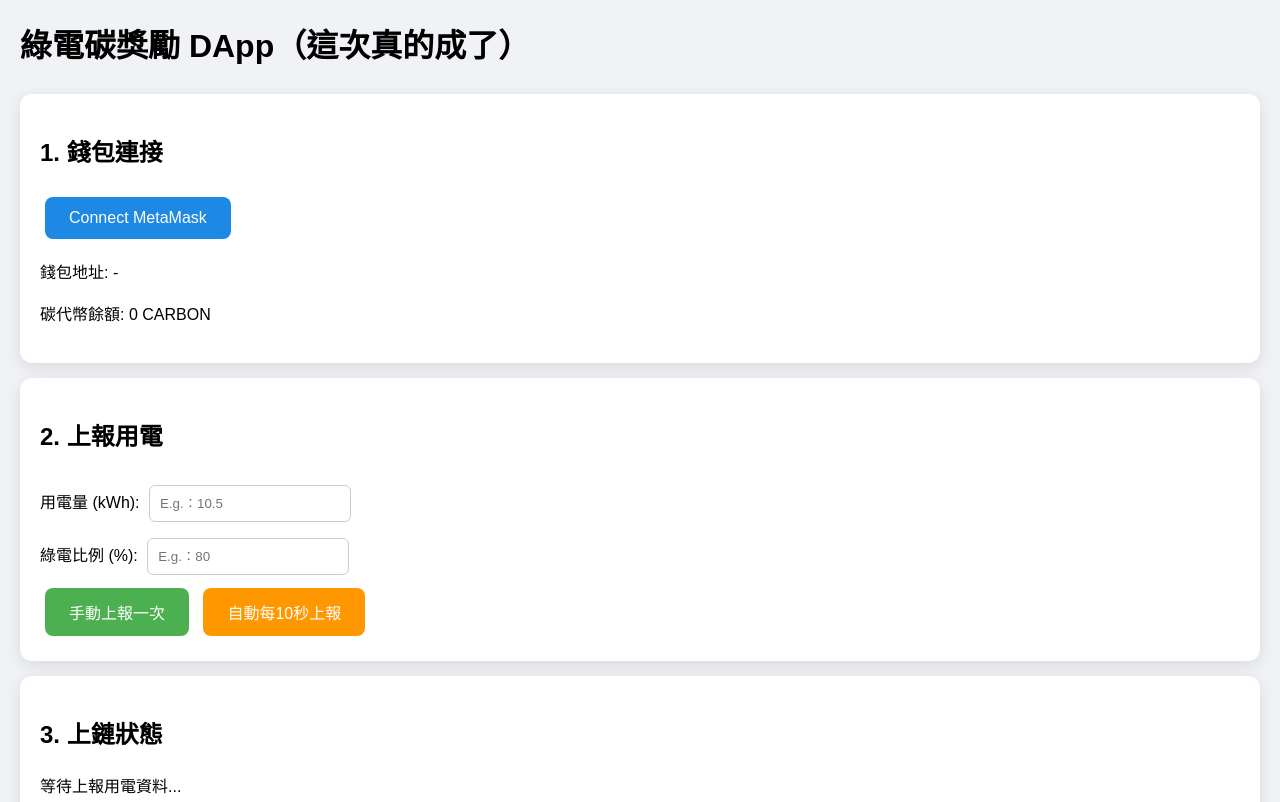
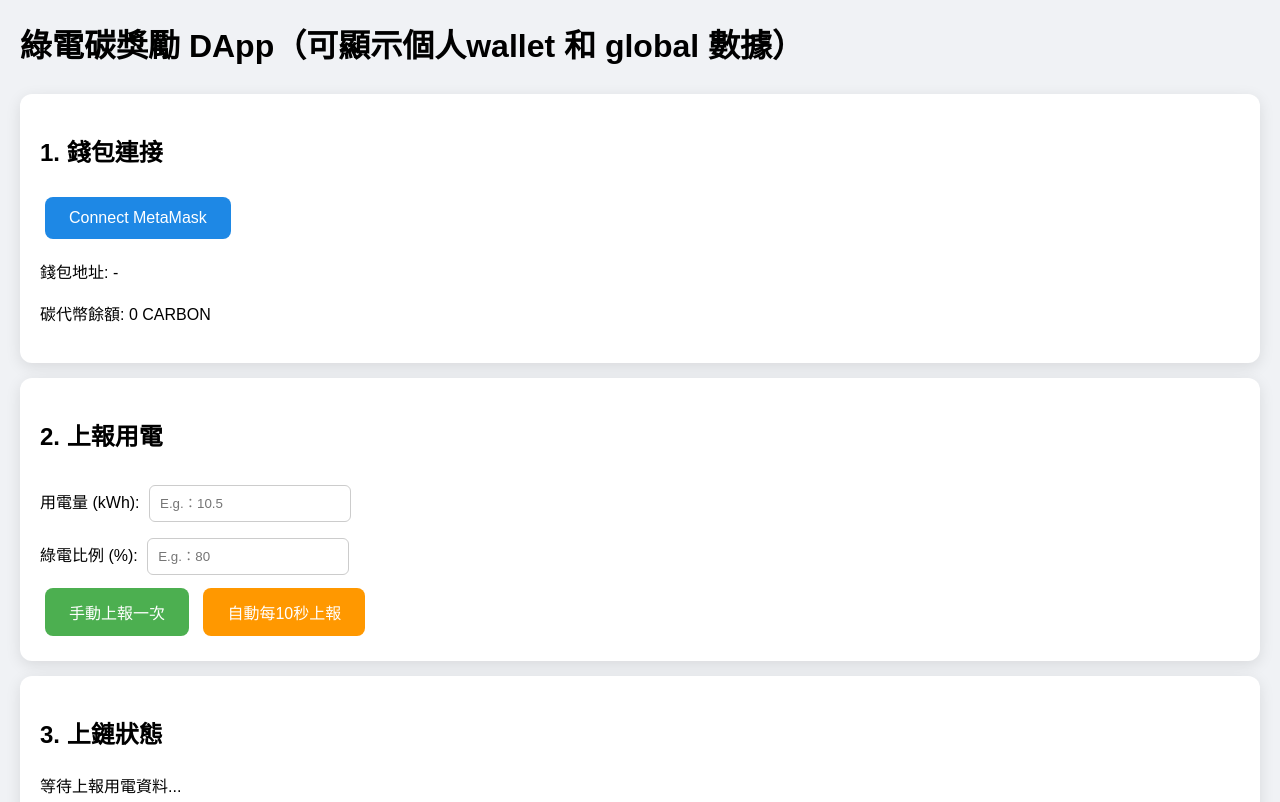
Before and after one commit to iamfelixlokin/carbon-dapp, a website: page frontend/index.html in a window 1280 px wide. Shown: the top 802 px of the page. Drawn offline with nearby package versions, Linux system fonts and the light colour scheme.

Commit message:
update index.html

```diff
--- a/frontend/index.html
+++ b/frontend/index.html
@@ -20,7 +20,7 @@
   </style>
 </head>
 <body>
-  <h1>綠電碳獎勵 DApp（這次真的成了）</h1>
+  <h1>綠電碳獎勵 DApp（可顯示個人wallet 和 global 數據）</h1>
 
   <div class="card">
     <h2>1. 錢包連接</h2>
```
